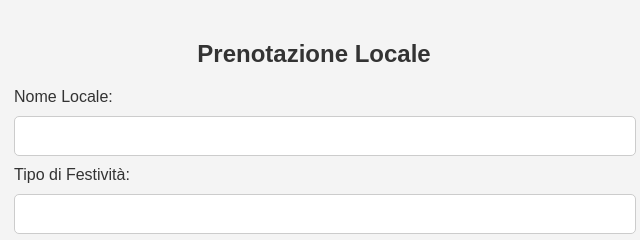
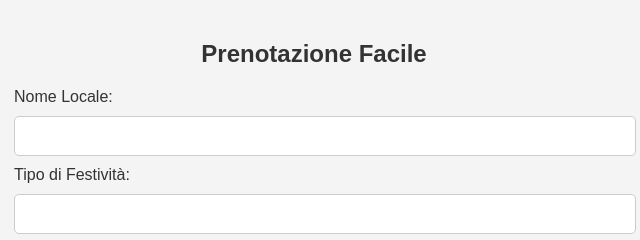
Before and after one commit to DispDiddi/FlussoPro, a plain HTML site: page prenotazioneFacile.html in a window 1280 px wide. Shown: the top 240 px of the page, 326-966 px from the left. Drawn offline with Linux system fonts and the light colour scheme.

Commit message:
Update prenotazioneFacile.html

```diff
--- a/prenotazioneFacile.html
+++ b/prenotazioneFacile.html
@@ -60,7 +60,7 @@
     </style>
 </head>
 <body>
-    <h2>Prenotazione Locale</h2>
+    <h2>Prenotazione Facile</h2>
     <label>Nome Locale: <input type="text" id="locale"></label>
     <label>Tipo di Festività: <input type="text" id="festivita"></label>
     <label>Data: <input type="date" id="data"></label>
```
